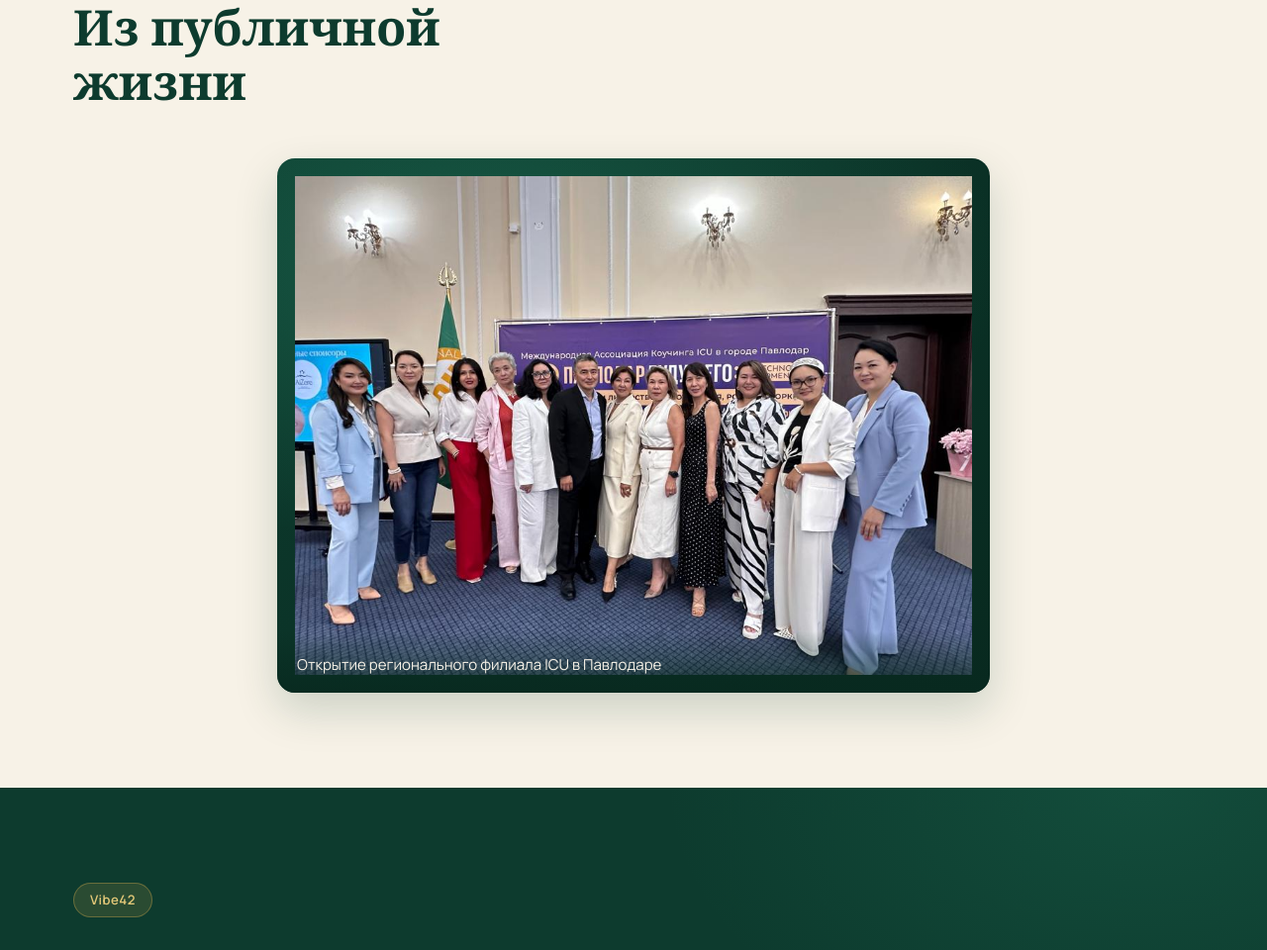
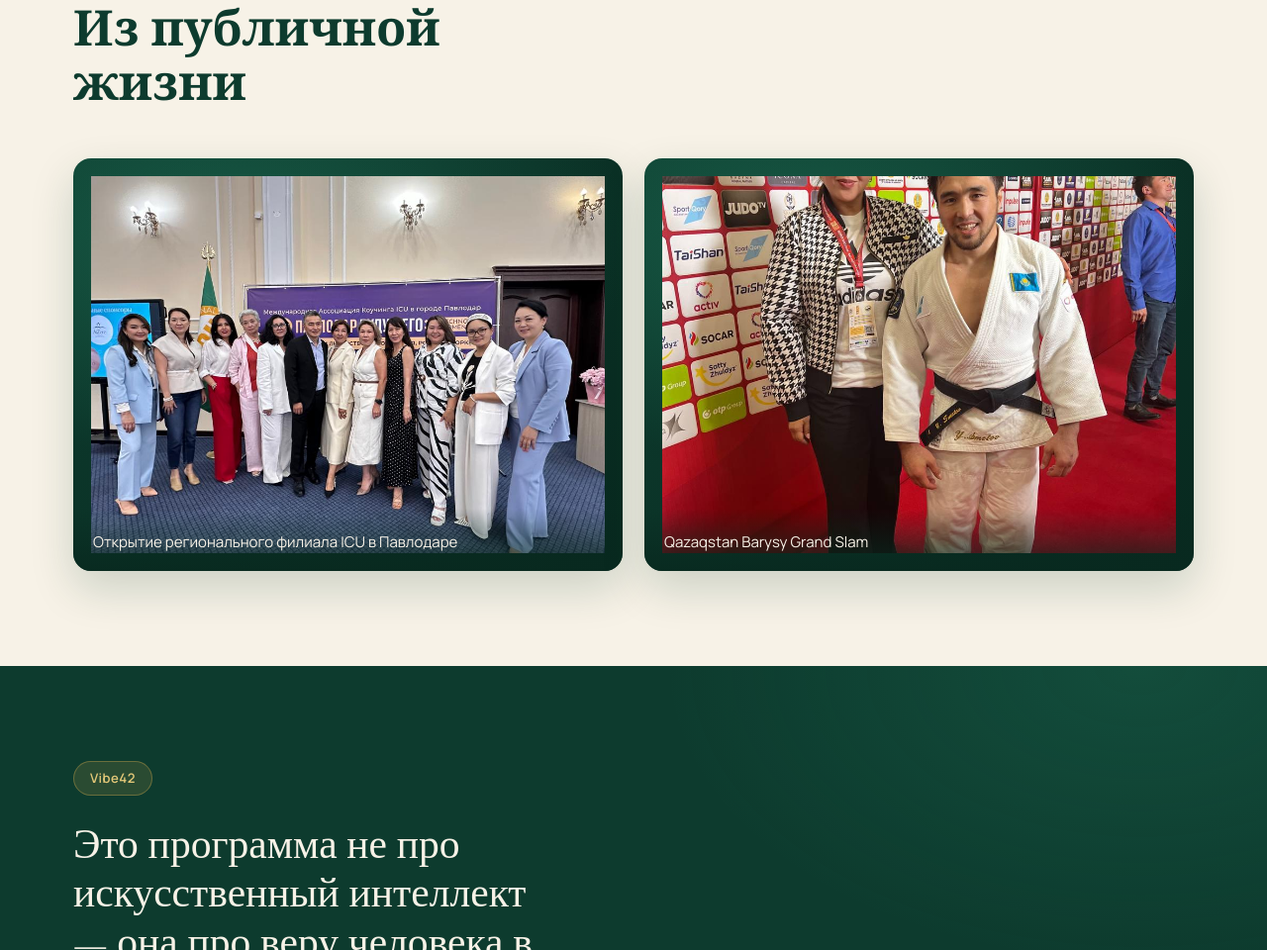
Before and after one commit to galbagdat/Galiya-Bagdat, a plain HTML site: page index.html in a window 1280 px wide. Shown: the part 6851-7811 px from the top of the page at 99% size. Drawn offline with nearby package versions, Linux system fonts and the light colour scheme.

Commit message:
Добавлено фото дзюдо (Qazaqstan Barysy) в галерею

```diff
--- a/index.html
+++ b/index.html
@@ -471,11 +471,16 @@
       <div class="eyebrow" data-i18n="gal.eyebrow">Моменты и события</div>
       <h2 class="title" data-i18n="gal.title">Из публичной жизни</h2>
     </div>
-    <div class="gallery single stagger">
+    <div class="gallery stagger">
       <figure>
         <img class="ph" src="photo-pavlodar.jpg" alt="Открытие филиала ICU в Павлодаре" data-label="Открытие филиала ICU"
              onerror="this.removeAttribute('src');this.classList.add('is-ph');" />
         <figcaption data-i18n="gal.1">Открытие регионального филиала ICU в Павлодаре</figcaption>
+      </figure>
+      <figure>
+        <img class="ph" src="photo-judo.jpg" alt="Qazaqstan Barysy Grand Slam" data-label="Qazaqstan Barysy"
+             onerror="this.removeAttribute('src');this.classList.add('is-ph');" />
+        <figcaption data-i18n="gal.2">Qazaqstan Barysy Grand Slam</figcaption>
       </figure>
     </div>
   </div>
```
Also changed, not shown: photo-judo.jpg (added).
